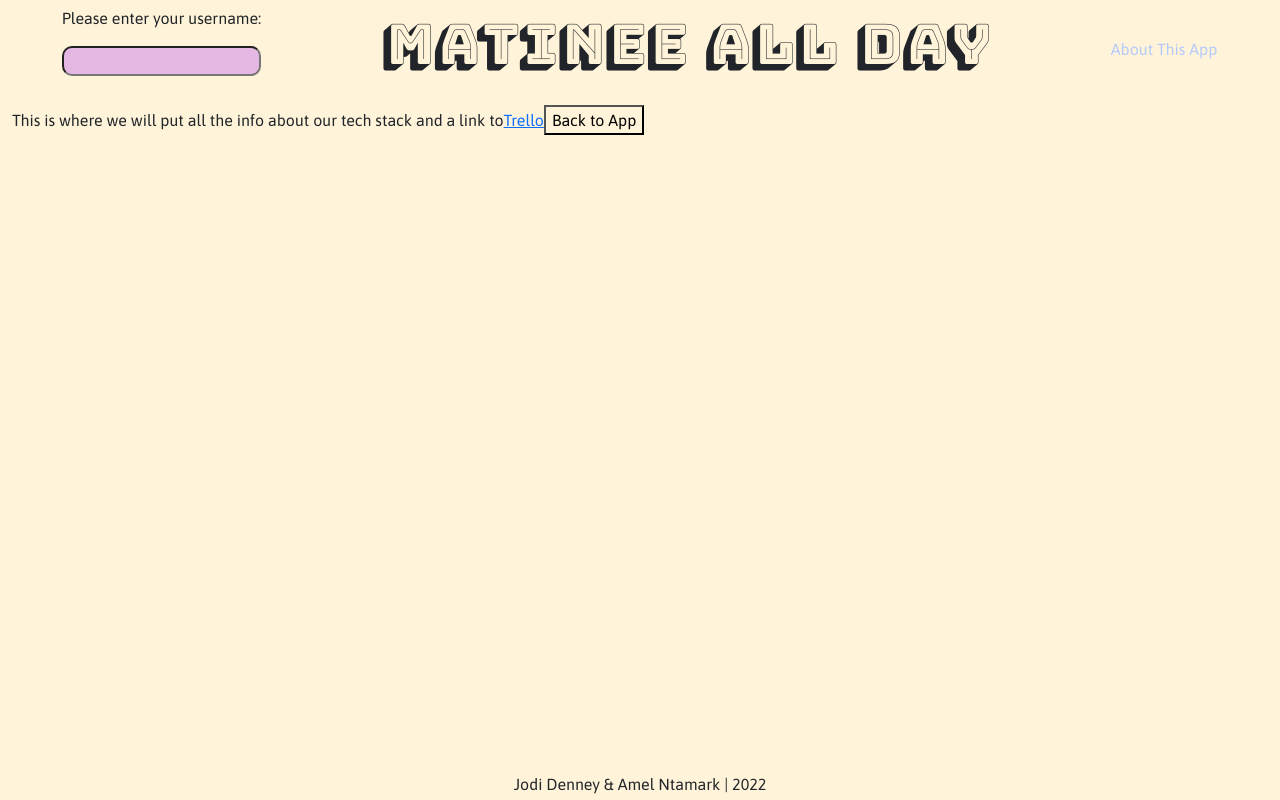
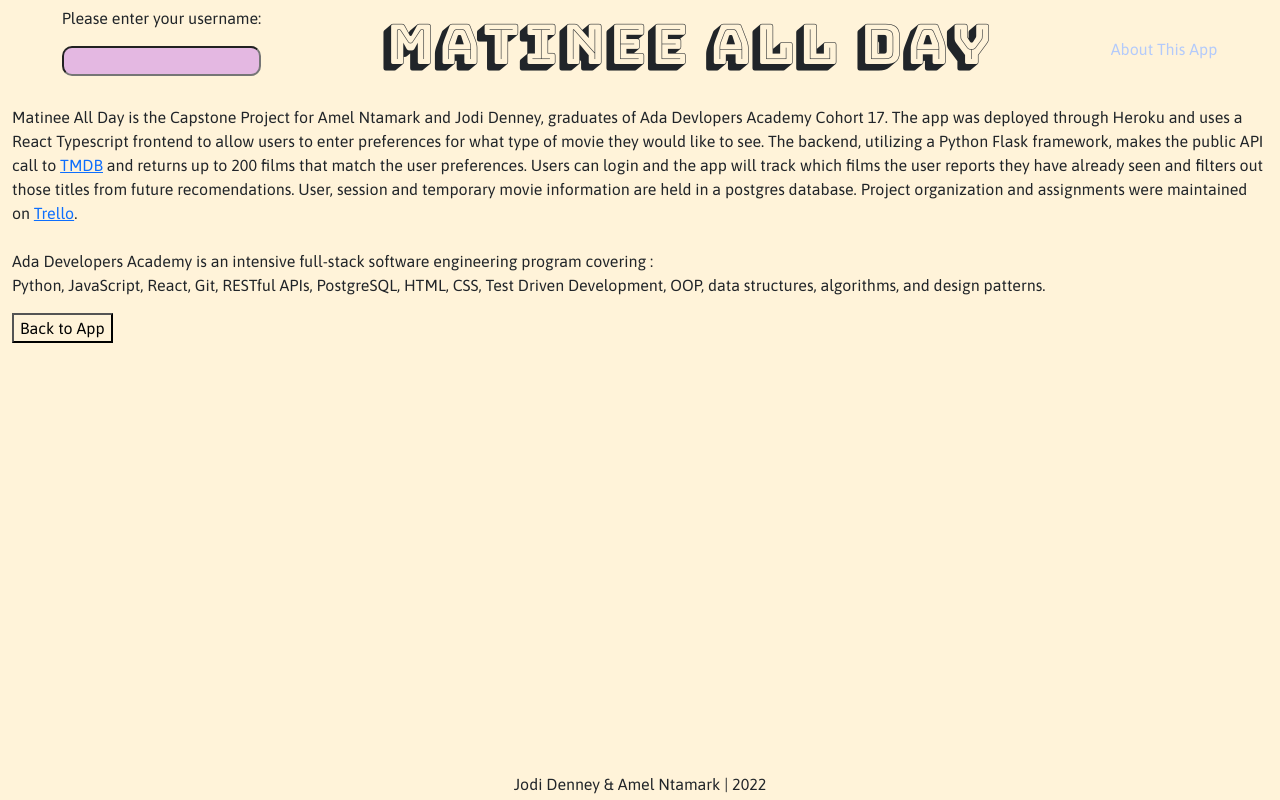
Before and after one commit to J-J-D/Capstone, a React (Create React App) app: page / in a window 1280 px wide. Both pictures are taken after a click on the button "About This App". Built offline with nearby package versions, Linux system fonts and the light colour scheme.

Commit message:
About the App Draft language

```diff
--- a/src/components/About.tsx
+++ b/src/components/About.tsx
@@ -10,9 +10,15 @@ const About = (props: AboutProps) => {
 
     return (
         <div>
-        This is where we will put all the info about our tech stack and a link to
-        <a href='https://trello.com/b/OZob7lcI/matinee-all-day'>Trello</a>
+            <p className= 'aboutParagraph'>
+        Matinee All Day is the Capstone Project for Amel Ntamark and Jodi Denney, graduates of Ada Devlopers Academy Cohort 17.  The app was deployed through Heroku and uses a React Typescript frontend to allow users to enter preferences for what type of movie they would like to see.  The backend, utilizing a Python Flask framework, makes the public API call to <a href='https://developers.themoviedb.org/3/getting-started/introduction' target='_blank' rel="noreferrer">TMDB</a>  and returns up to 200 films that match the user preferences. Users can login and the app will track which films the user reports they have already seen and filters out those titles from future recomendations.  User, session and temporary movie information are held in a postgres database. Project organization and assignments were maintained on  <a href='https://trello.com/b/OZob7lcI/matinee-all-day' target='_blank' rel="noreferrer"> Trello</a>.
+        <br/>
+        <br/>
+        Ada Developers Academy is an intensive full-stack software engineering program covering :<br/>
+        Python, JavaScript, React, Git, RESTful APIs, PostgreSQL, HTML, CSS, Test Driven Development, OOP, data structures, algorithms, and design patterns.
+            </p>
         <button onClick={props.backToApp}>Back to App</button>
+
         </div>
 
     )
```
